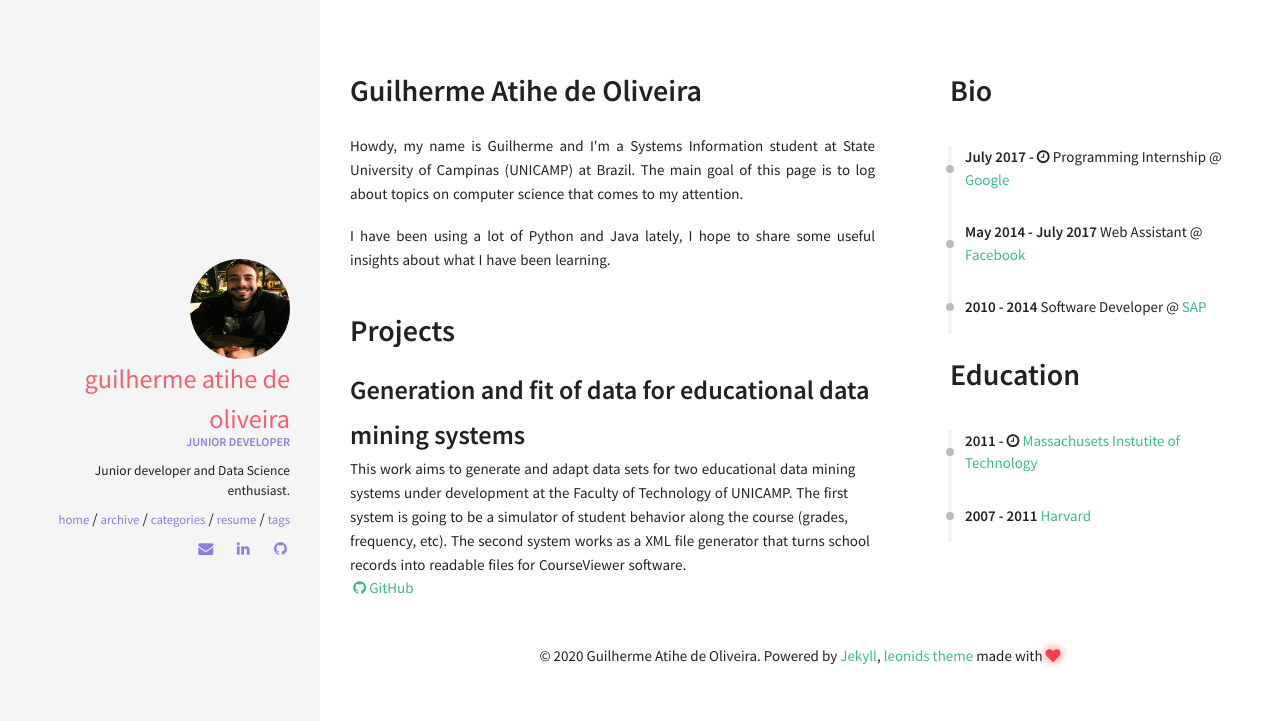
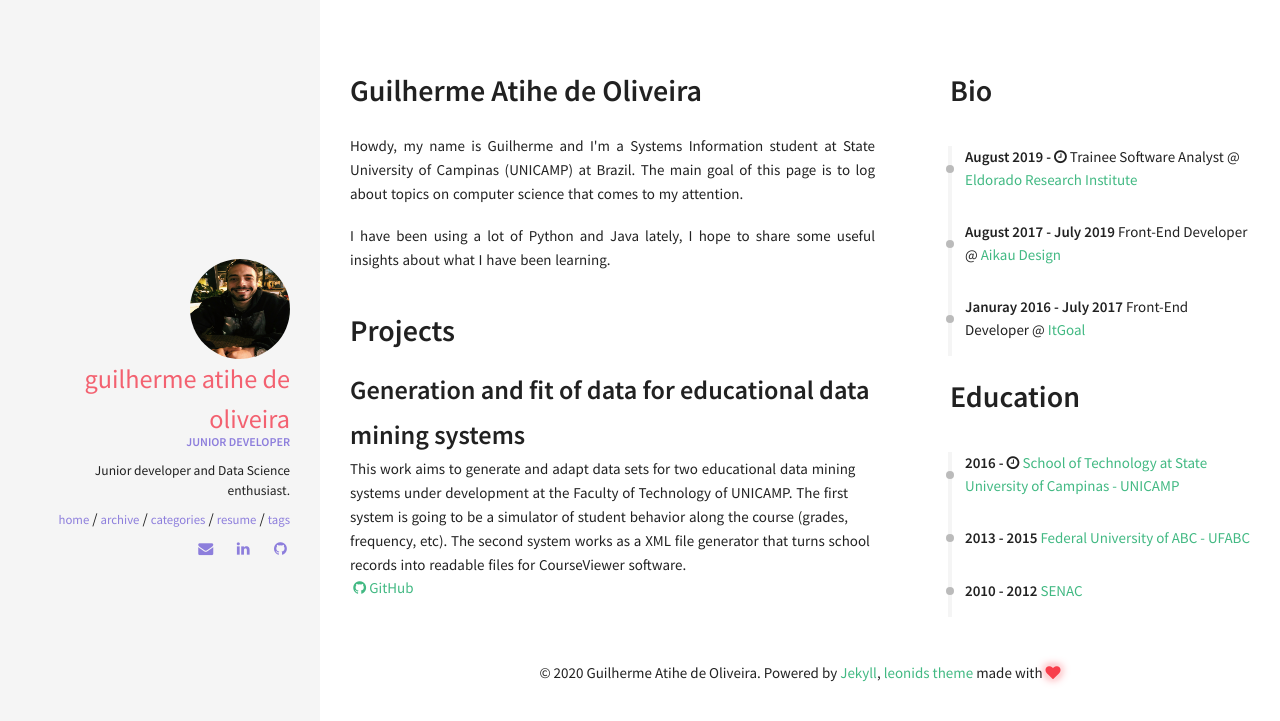
Before and after one commit to gatihe/guiati9.dev, a Jekyll site: the page built from resume.html, in a window 1280 px wide. Shown: the top 721 px of the page. Built offline with Jekyll 4.4.1, drawn with Linux system fonts in a browser that asks for light colours.

Commit message:
resume update

```diff
--- a/_data/index/careers.yml
+++ b/_data/index/careers.yml
@@ -1,16 +1,16 @@
 # careers section data
 # if you don't have language feature(language.yml is empty), ignore "i18n" items
-- name: Google
-  link: http://www.google.com/
-  date: July 2017 - <i class="fa fa-clock-o" aria-hidden="true" title="Until Now"></i>
-  job: Programming Internship
+- name: Eldorado Research Institute
+  link: https://www.eldorado.org.br/
+  date: August 2019 - <i class="fa fa-clock-o" aria-hidden="true" title="Until Now"></i>
+  job: Trainee Software Analyst
 
-- name: Facebook
-  link: http://www.facebook.com/
-  date: May 2014 - July 2017
-  job: Web Assistant
+- name: Aikau Design
+  link: https://aikaudesign.com.br
+  date: August 2017 - July 2019
+  job: Front-End Developer
 
-- name: SAP
-  link: https://www.sap.com/
-  date: 2010 - 2014
-  job: Software Developer
+- name: ItGoal
+  link: http://itgoal.com.br
+  date: Januray 2016 - July 2017
+  job: Front-End Developer
--- a/_data/index/education.yml
+++ b/_data/index/education.yml
@@ -1,8 +1,12 @@
-- name: Massachusets Instutite of Technology
-  link: http://web.mit.edu/
-  date: 2011 - <i class="fa fa-clock-o" aria-hidden="true" title="Until Now"></i>
-  descr: <br> (expected graduation in 2019)
+- name: School of Technology at State University of Campinas - UNICAMP
+  link: https://www.ft.unicamp.br/
+  date: 2016 - <i class="fa fa-clock-o" aria-hidden="true" title="Until Now"></i>
+  descr: <br> (expected graduation in 2020)
 
-- name: Harvard
-  link: http://www.harvard.edu/
-  date: 2007 - 2011
+- name: Federal University of ABC - UFABC
+  link: http://www.ufabc.edu.br/
+  date: 2013 - 2015
+
+- name: SENAC
+  link: https://www.sp.senac.br/
+  date: 2010 - 2012
```
